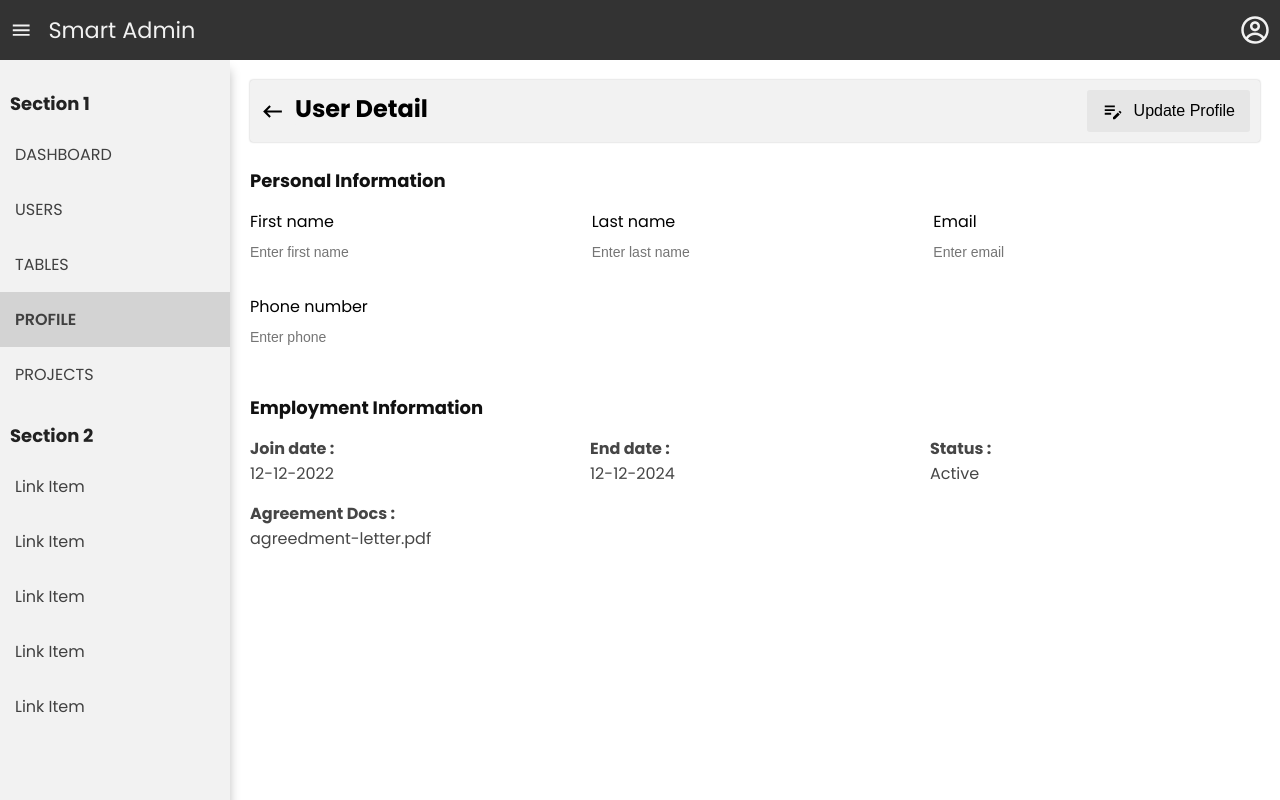
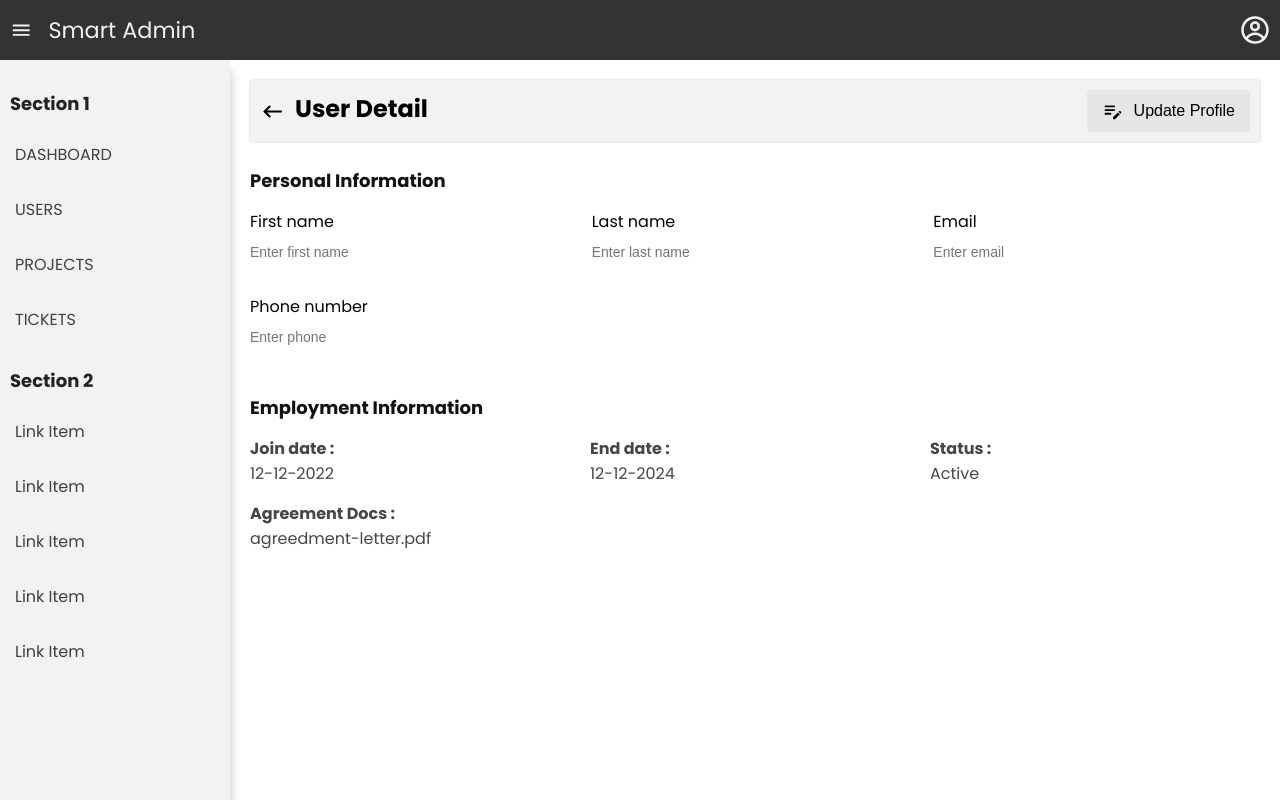
Before and after one commit to khalilnazari/simple-admin-panel, a React (Create React App) app: page /profile in a window 1280 px wide. Built offline with nearby package versions, Linux system fonts and the light colour scheme.

Commit message:
Tickets, TicketAdd and TicketDetails is added

```diff
--- a/src/components/sidebar/Sidebar.jsx
+++ b/src/components/sidebar/Sidebar.jsx
@@ -14,8 +14,7 @@ const Sidebar = ({ hideSidebar, setHideSidebar }) => {
                 <div className="sidebarSection">
                     <p className="sidebarTitle">Section 1</p>
                     <div className="sidebarItem">
-                        {["dashboard", "users", "tables", "profile", "projects"].map(
-                            (item, index) => (
+                        {["dashboard", "users", "projects", "tickets"].map((item, index) => (
                             <NavLink
                                 key={index}
                                 to={`/${item}`}
@@ -25,8 +24,7 @@ const Sidebar = ({ hideSidebar, setHideSidebar }) => {
                             >
                                 {item.toUpperCase()}
                             </NavLink>
-                            )
-                        )}
+                        ))}
                     </div>
                 </div>
 
--- a/src/containers/login/Login.jsx
+++ b/src/containers/login/Login.jsx
@@ -1,10 +1,11 @@
 import React from "react"
 import "./Login.scss"
-import { Link } from "react-router-dom"
+import { Link, useNavigate } from "react-router-dom"
 import { useState } from "react"
 import { TextInput } from "../../components"
 
 const Login = () => {
+    const navigate = useNavigate()
     // state
     const [input, setInput] = useState({
         password: "",
@@ -19,7 +20,9 @@ const Login = () => {
     const handleFormSubmit = (e) => {
         e.preventDefault()
 
-        console.log(input)
+        localStorage.setItem("adminLogin", true)
+
+        navigate("/dashboard")
     }
 
     // jsx
--- a/src/containers/login/Login.scss
+++ b/src/containers/login/Login.scss
@@ -1,4 +1,5 @@
 .login {
+    grid-area: header;
     min-height: 85vh;
     width: 100%;
     display: flex;
```
Also changed, not shown: src/containers/TicketAdd/TicketAdd.jsx (added, +8 -0 lines), src/containers/ticket/Ticket.jsx (added, +8 -0 lines), src/containers/tickets/Tickets.jsx (added, +8 -0 lines), src/containers/TicketAdd/TicketAdd.scss (added), src/containers/ticket/Ticket.scss (added), src/containers/tickets/Tickets.scss (added). Lines whose indentation alone changed are shown as unchanged.
